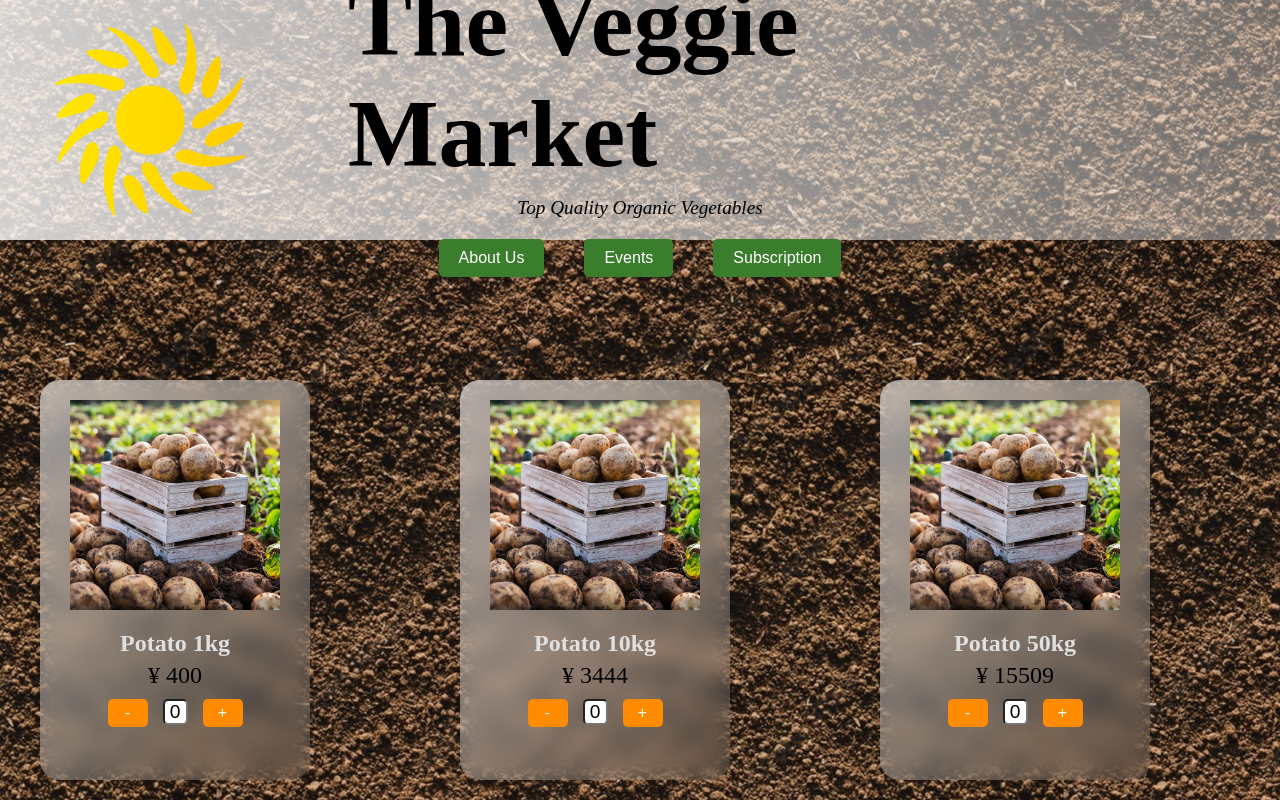
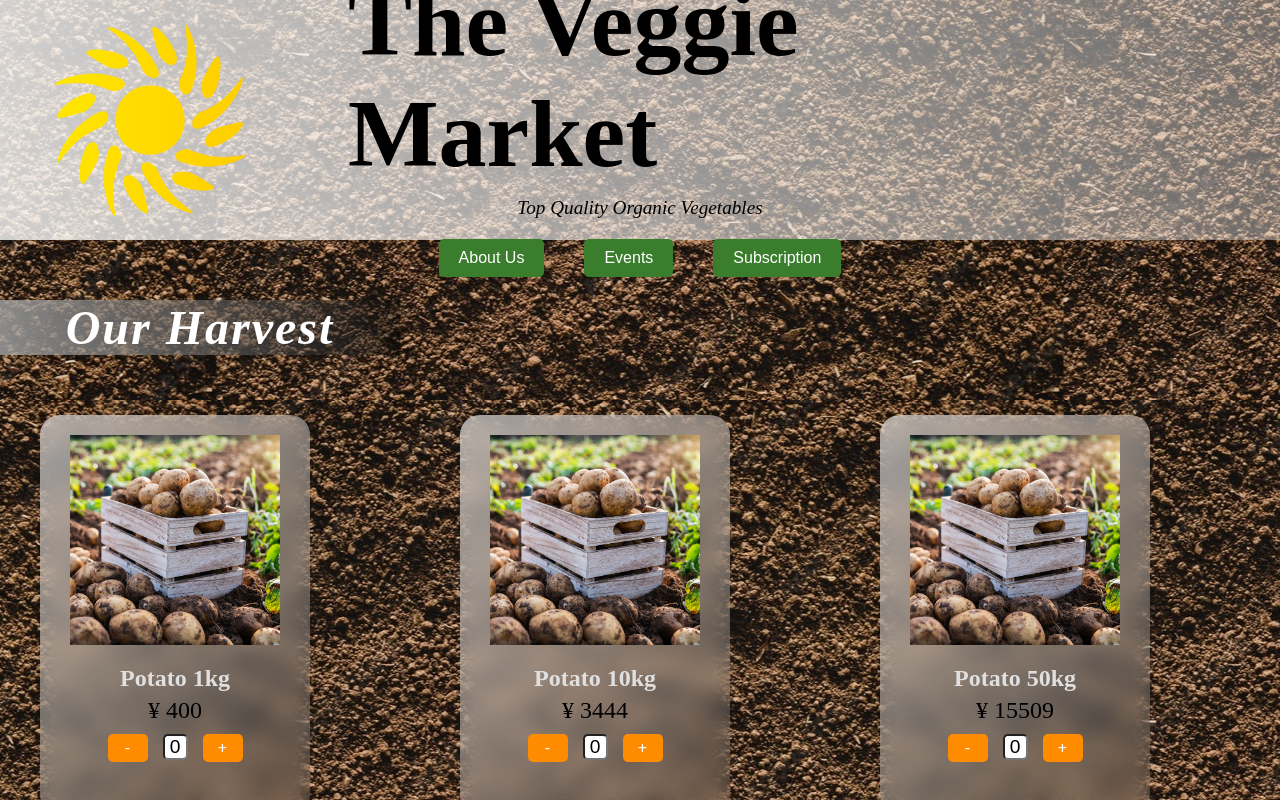
Before and after one commit to edugz/VeggieMarket-App, a React (Vite) app: page / in a window 1280 px wide. Shown: the top 800 px of the page. Built offline with nearby package versions, Linux system fonts and the light colour scheme; a web font is replaced by a local one.

Commit message:
Refactored ItemList code for easier readability, re-arranged Components to add Shopping Car Page Comp, fixed minor styling issues with header and scrolling when user query

```diff
--- a/src/components/App/App.jsx
+++ b/src/components/App/App.jsx
@@ -1,11 +1,20 @@
+/* Main Dependencies */
 import React, { useState } from "react";
 import { Route, Routes } from "react-router-dom";
 import "./App.css";
+
+/* Components Import */
 import Header from "../Header/Header";
 import ItemList from "../ItemList/ItemList";
 import Footer from "../Footer/Footer";
+
+/* Page-component Import */
 import AboutUs from "../Pages/AboutUs/AboutUs";
+import ShoppingCart from "../Pages/ShoppingCart/ShoppingCart";
 import NotFound from "../Pages/NotFound/NotFound";
+
+/**************************************************************/
+/* Code Renderization */
 
 function App() {
   const [cartCount, setCartCount] = useState(0);
@@ -39,9 +48,10 @@ function App() {
             }
           />
           <Route path="/about-us" element={<AboutUs />} />
+          <Route path="/shopping-cart" element={<ShoppingCart />} />
           <Route path="*" element={<NotFound />} />
-        </Routes>{" "}
-        <Footer />{" "}
+        </Routes>
+        <Footer />
       </div>
     </>
   );
--- a/src/components/Header/Header.jsx
+++ b/src/components/Header/Header.jsx
@@ -2,7 +2,7 @@ import React, { useEffect, useState } from "react";
 import { useLocation, Link } from "react-router-dom";
 import "./Header.css";
 import SearchBar from "./SearchBar/SearchBar";
-import ShoppingCart from "./ShoppingCart/ShoppingCart";
+import ShoppingCartIcon from "./ShoppingCartIcon/ShoppingCartIcon";
 
 function Header({ cartCount, handleSearchChange }) {
   const [isShrunk, setIsShrunk] = useState(false);
@@ -31,12 +31,22 @@ function Header({ cartCount, handleSearchChange }) {
     };
   }, [searchInputValue]);
 
+  const scrollToTop = () => {
+    window.scrollTo({ top: 0, behavior: "smooth" });
+  };
+
   const handleInputChange = (event) => {
     const inputValue = event.target.value;
     setSearchInputValue(inputValue);
     handleSearchChange(inputValue);
     updateShrinkState(inputValue);
   };
+
+  useEffect(() => {
+    if (searchInputValue) {
+      window.scrollTo({ top: 120, behavior: "smooth" });
+    }
+  }, [searchInputValue]);
 
   const headerClass = `header-container ${isShrunk ? "shrink" : ""} ${
     location.pathname === "/about-us" ? "while-about" : ""
@@ -50,7 +60,7 @@ function Header({ cartCount, handleSearchChange }) {
         className={`header-image ${isShrunk ? "shrink" : ""}`}
       />
       <div className="header-center">
-        <Link to="/" style={{ textDecoration: "none" }}>
+        <Link to="/" style={{ textDecoration: "none" }} onClick={scrollToTop}>
           <h1>The Veggie Market</h1>
         </Link>
         <p>
@@ -65,7 +75,7 @@ function Header({ cartCount, handleSearchChange }) {
         </div>
       </div>
       <SearchBar isShrunk={isShrunk} handleInputChange={handleInputChange} />
-      <ShoppingCart isShrunk={isShrunk} cartCount={cartCount} />
+      <ShoppingCartIcon isShrunk={isShrunk} cartCount={cartCount} />
     </div>
   );
 }
--- a/src/components/Header/ShoppingCart/ShoppingCart.jsx
+++ /dev/null
@@ -1,21 +0,0 @@
-import React from "react";
-import "./ShoppingCart.css";
-
-function ShoppingCart({ isShrunk, cartCount }) {
-  const handleClick = () => {
-    console.log("Image clicked!");
-  };
-  return (
-    <div className="shopping-cart-container">
-      <h2 className={`cart-count ${!isShrunk ? "shrink" : ""}`}>{cartCount}</h2>
-      <img
-        src="/images/shopping-cart02.png"
-        alt="cart-icon"
-        className={`cart-icon ${!isShrunk ? "shrink" : ""}`}
-        onClick={handleClick}
-      />
-    </div>
-  );
-}
-
-export default ShoppingCart;
--- a/src/components/Header/ShoppingCart/ShoppingCart.css
+++ b/src/components/Header/ShoppingCartIcon/ShoppingCartIcon.css
@@ -1,4 +1,4 @@
-.shopping-cart-container {
+.shopping-cart-icon-container {
   position: absolute;
   right: 0px;
 }
@@ -20,7 +20,7 @@
   pointer-events: none;
 }
 
-.shopping-cart-container .cart-icon {
+.shopping-cart-icon-container .cart-icon {
   height: 120px;
   margin: 50px 40px 70px;
   transition: opacity 0.2s ease;
--- /dev/null
+++ b/src/components/Header/ShoppingCartIcon/ShoppingCartIcon.jsx
@@ -0,0 +1,24 @@
+import React from "react";
+import { Link } from "react-router-dom";
+import "./ShoppingCartIcon.css";
+
+function ShoppingCartIcon({ isShrunk, cartCount }) {
+  const handleClick = () => {
+    console.log("Image clicked!");
+  };
+  return (
+    <div className="shopping-cart-icon-container">
+      <h2 className={`cart-count ${!isShrunk ? "shrink" : ""}`}>{cartCount}</h2>
+      <Link to="/shopping-cart">
+        <img
+          src="/images/shopping-cart02.png"
+          alt="cart-icon"
+          className={`cart-icon ${!isShrunk ? "shrink" : ""}`}
+          onClick={handleClick}
+        />
+      </Link>
+    </div>
+  );
+}
+
+export default ShoppingCartIcon;
--- a/src/components/ItemList/ItemList.css
+++ b/src/components/ItemList/ItemList.css
@@ -1,8 +1,27 @@
+.big-div-boy {
+  margin-top: 300px;
+}
+
+.list-title {
+  font-size: 3rem;
+  font-weight: bold;
+  font-style: italic;
+  color: #ffffff;
+  text-align: center;
+  margin-bottom: 20px;
+  letter-spacing: 2px;
+  background: linear-gradient(
+    to right,
+    rgba(167, 167, 167, 0.8),
+    rgba(0, 0, 0, 0.4)
+  );
+  width: 400px;
+}
+
 .item-list-container {
   display: grid;
   grid-template-columns: repeat(auto-fill, minmax(300px, 1fr));
   gap: 20px;
   padding: 20px;
-  margin-top: 340px;
   min-height: 600px;
 }
--- a/src/components/ItemList/ItemList.jsx
+++ b/src/components/ItemList/ItemList.jsx
@@ -8,15 +8,26 @@ function ItemList({ addToCart, subtractFromCart, searchQuery }) {
   useEffect(() => {
     window.scrollTo(0, 0);
   }, []);
+
   const lowercasedQuery = searchQuery.trim().toLowerCase();
 
-  /* Filter prices to get only those that match the search query */
-  const getFilteredPrices = (prices) => {
+  /* Function to Filter Inventory base on 'name' or 'weight' according to user input */
+  const filteredItems = inventory.filter(({ name, prices }) => {
+    const nameMatches = name.toLowerCase().includes(lowercasedQuery);
+    const weightMatches = prices.some(
+      ({ weight }) => weight.toString() === lowercasedQuery
+    );
+    return nameMatches || weightMatches;
+  });
+
+  /* Function to filter through prices to get weights and compare to user query */
+  const getFilteredWeight = (prices) => {
     return prices.filter(({ weight }) => weight.toString() === lowercasedQuery);
   };
 
+  /* Render Filtered Inventory Function */
   const renderProductItems = (id, name, image, prices) => {
-    const filteredPrices = getFilteredPrices(prices);
+    const filteredWeight = getFilteredWeight(prices);
 
     const productItemCommonProps = {
       id,
@@ -26,18 +37,7 @@ function ItemList({ addToCart, subtractFromCart, searchQuery }) {
       subtractFromCart,
     };
 
-    if (filteredPrices.length > 0) {
-      return filteredPrices.map((priceItem, index) => (
-        <ProductItem
-          key={`${id}-${index}`}
-          weight={priceItem.weight}
-          price={priceItem.price}
-          {...productItemCommonProps}
-        />
-      ));
-    }
-
-    /* If no prices match the weight, check if the name matches */
+    /* Check if any name includes the user query */
     if (name.toLowerCase().includes(lowercasedQuery)) {
       return prices.map((priceItem, index) => (
         <ProductItem
@@ -49,34 +49,31 @@ function ItemList({ addToCart, subtractFromCart, searchQuery }) {
       ));
     }
 
-    return null; /* Return null if neither match */
+    /* Check if any weight matches the user query */
+    if (filteredWeight.length > 0) {
+      return filteredWeight.map((priceItem, index) => (
+        <ProductItem
+          key={`${id}-${index}`}
+          weight={priceItem.weight}
+          price={priceItem.price}
+          {...productItemCommonProps}
+        />
+      ));
+    }
+
+    return null; // Return null if neither match
   };
 
-  /* If the search query is empty, return the full inventory */
-  if (!lowercasedQuery) {
-    return (
+  /* Render Full Inventory or Filtered Array */
+  return (
+    <div className="big-div-boy">
+      <h2 className="list-title">Our Harvest</h2>
       <div className="item-list-container">
-        {inventory.map(({ id, name, image, prices }) =>
-          renderProductItems(id, name, image, prices)
+        {(lowercasedQuery ? filteredItems : inventory).map(
+          ({ id, name, image, prices }) =>
+            renderProductItems(id, name, image, prices)
         )}
       </div>
-    );
-  }
-
-  const filteredItems = inventory.filter(({ name, prices }) => {
-    const nameMatches = name.toLowerCase().includes(lowercasedQuery);
-    const weightMatches = prices.some(
-      ({ weight }) => weight.toString() === lowercasedQuery
-    );
-    return nameMatches || weightMatches;
-  });
-
-  /* Final Renderization of ProductItems */
-  return (
-    <div className="item-list-container">
-      {filteredItems.map(({ id, name, image, prices }) =>
-        renderProductItems(id, name, image, prices)
-      )}
     </div>
   );
 }
--- /dev/null
+++ b/src/components/Pages/ShoppingCart/ShoppingCart.css
@@ -0,0 +1,11 @@
+.shopping-cart-container {
+  display: flex;
+  flex-direction: column;
+  justify-content: center;
+  align-items: center;
+  min-height: 100vh;
+  text-align: center;
+  font-size: 1.5rem;
+  color: #ffffff;
+  padding: 160px 0px 40px 0px;
+}
--- /dev/null
+++ b/src/components/Pages/ShoppingCart/ShoppingCart.jsx
@@ -0,0 +1,8 @@
+import React from "react";
+import "./ShoppingCart.css";
+
+function ShoppingCart() {
+  return <div className="shopping-cart-container">ShoppingCart</div>;
+}
+
+export default ShoppingCart;
```
